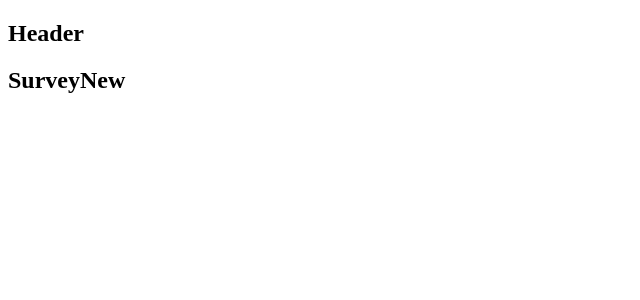
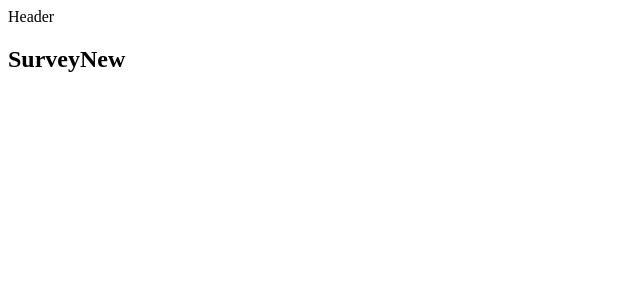
Before and after one commit to vchandwani/reactNodeApp, a React (Create React App) app in the folder client/: page /surveys/new in a window 1280 px wide. Shown: the top 300 px of the page, without its empty margins (0-640 px from the left). Built offline with nearby package versions, Linux system fonts and the light colour scheme.

Commit message:
Header added
Header added

```diff
--- a/client/package.json
+++ b/client/package.json
@@ -3,6 +3,7 @@
   "version": "0.1.0",
   "private": true,
   "dependencies": {
+    "@material-ui/core": "^4.11.2",
     "@testing-library/jest-dom": "^5.11.4",
     "@testing-library/react": "^11.1.0",
     "@testing-library/user-event": "^12.1.10",
--- a/client/src/components/App.js
+++ b/client/src/components/App.js
@@ -1,7 +1,7 @@
 import React from 'react';
 import { BrowserRouter, Route } from 'react-router-dom';
+import Header from './Header';
 
-const Header = () => <h2>Header</h2>;
 const Dashboard = () => <h2>Dashboard</h2>;
 const SurveyNew = () => <h2>SurveyNew</h2>;
 const Landing = () => <h2>Landing</h2>;
--- /dev/null
+++ b/client/src/components/Header.js
@@ -0,0 +1,13 @@
+import React, {Component} from 'react';
+
+class Header extends Component {
+  render(){
+    return (
+      <div>
+        Header
+      </div>
+    );
+  }
+}
+
+export default Header;
```
Also changed, not shown: 2 other files (tests, documents, lock files or other folders).
